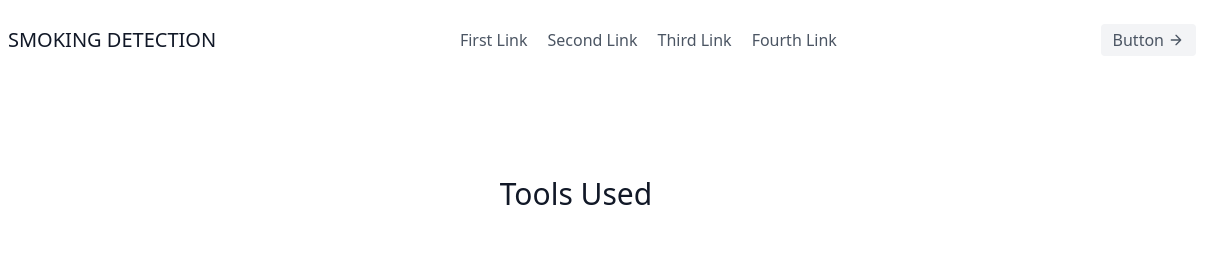
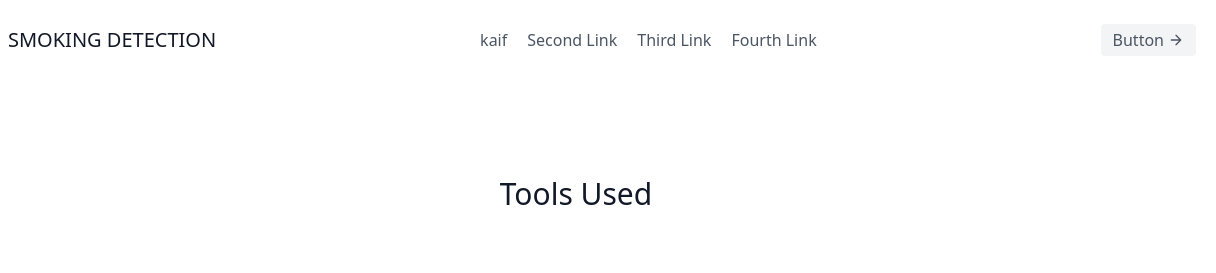
Before and after one commit to sufyn/Smoking_detection, a plain HTML site: page Mujahid.html in a window 1280 px wide. Shown: the top 273 px of the page, 64-1280 px from the left. Drawn offline with nearby package versions, Linux system fonts and the light colour scheme.

Commit message:
Update Mujahid.html

```diff
--- a/Mujahid.html
+++ b/Mujahid.html
@@ -18,7 +18,7 @@
       <span class="ml-3 text-xl">SMOKING DETECTION</span>
     </a>
     <nav class="md:ml-auto md:mr-auto flex flex-wrap items-center text-base justify-center">
-      <a class="mr-5 hover:text-gray-900">First Link</a>
+      <a class="mr-5 hover:text-gray-900" href='kaifwebpage.html'>kaif</a>
       <a class="mr-5 hover:text-gray-900">Second Link</a>
       <a class="mr-5 hover:text-gray-900">Third Link</a>
       <a class="mr-5 hover:text-gray-900">Fourth Link</a>
```
